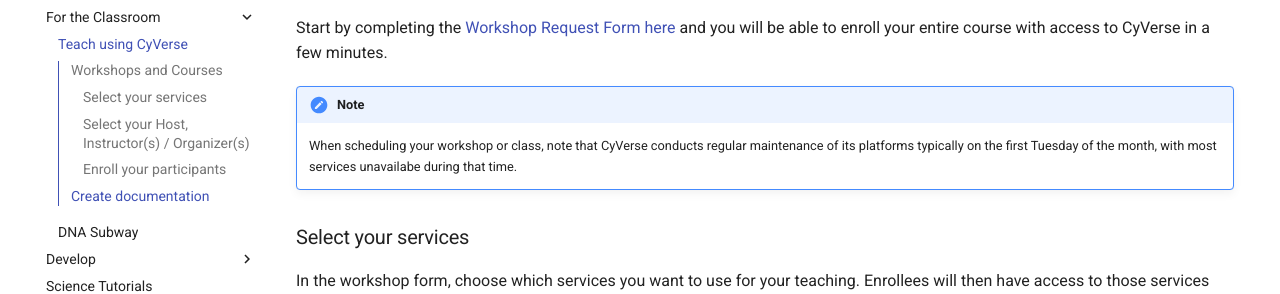
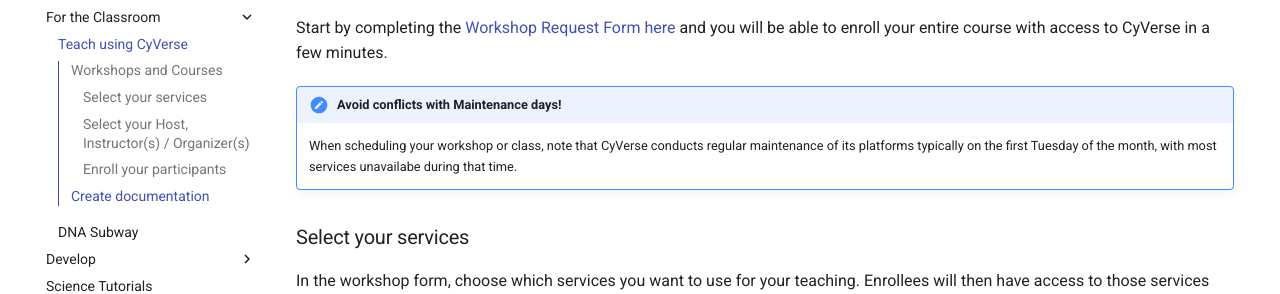
Before and after one commit to CyVerse-learning-materials/learning-materials-home, an MkDocs documentation site: the page built from docs/vice/teaching.md, in a window 1280 px wide and 1268 px high. Shown: the part 283-577 px from the top of the window. Built offline with MkDocs 1.6.1 and Material for MkDocs 9.7.7, drawn with Linux system fonts in a browser that asks for light colours; some web fonts are replaced; a script that is not in the unit is left out; comment, search, counter and statistics services are not loaded.

Commit message:
Added Note label
Labeled the Note to be more explicit re: Maintenance conflicts

```diff
--- a/docs/vice/teaching.md
+++ b/docs/vice/teaching.md
@@ -6,7 +6,7 @@
 
 Start by completing the [Workshop Request Form here](https://user.cyverse.org/requests/8){target=_blank} and you will be able to enroll your entire course with access to CyVerse in a few minutes.
 
-!!! Note
+!!! Note "Avoid conflicts with Maintenance days!"
 
     When scheduling your workshop or class, note that CyVerse conducts regular maintenance of its platforms typically on the first Tuesday of the month, with most services unavailabe during that time.
 
```
